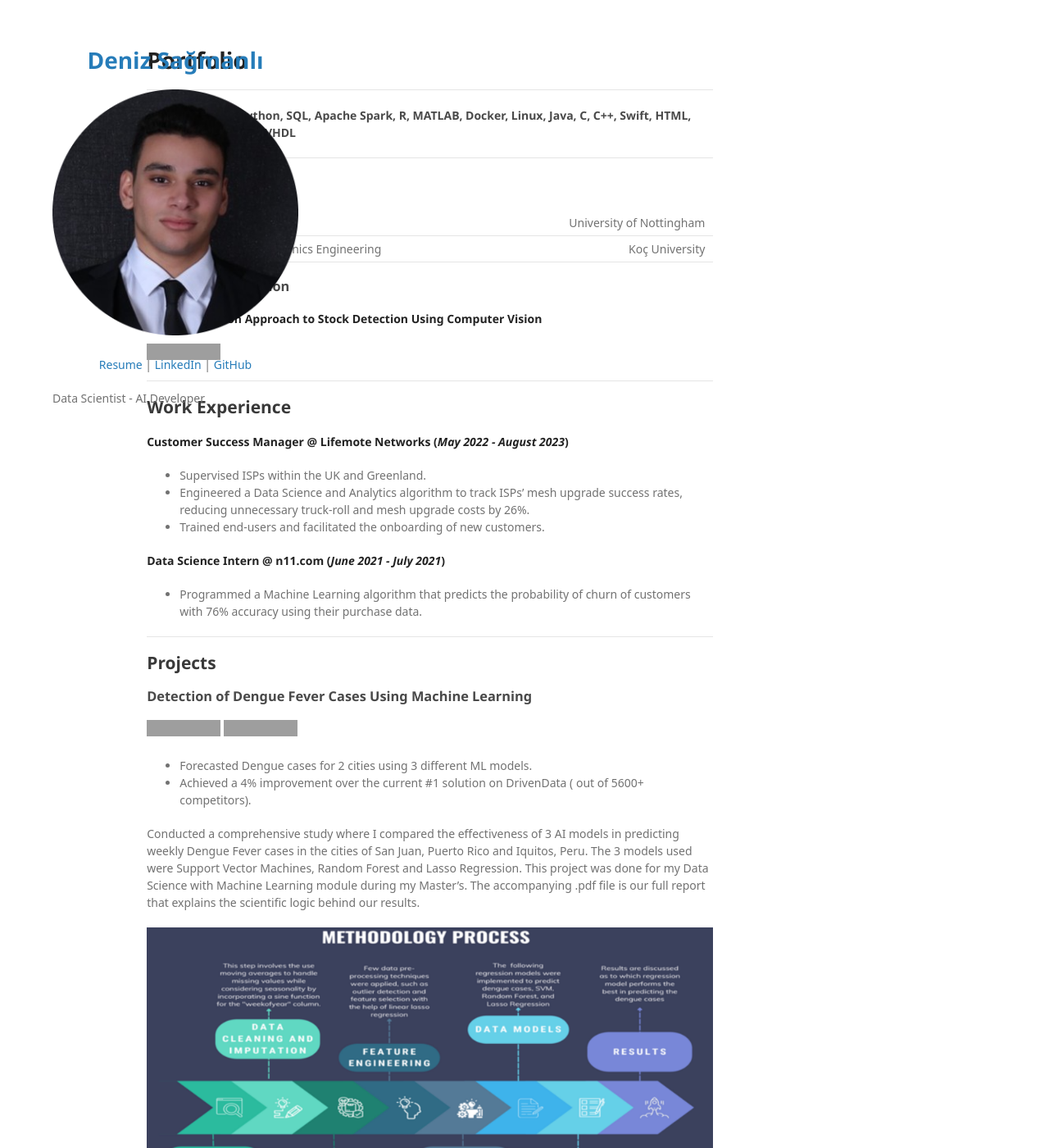
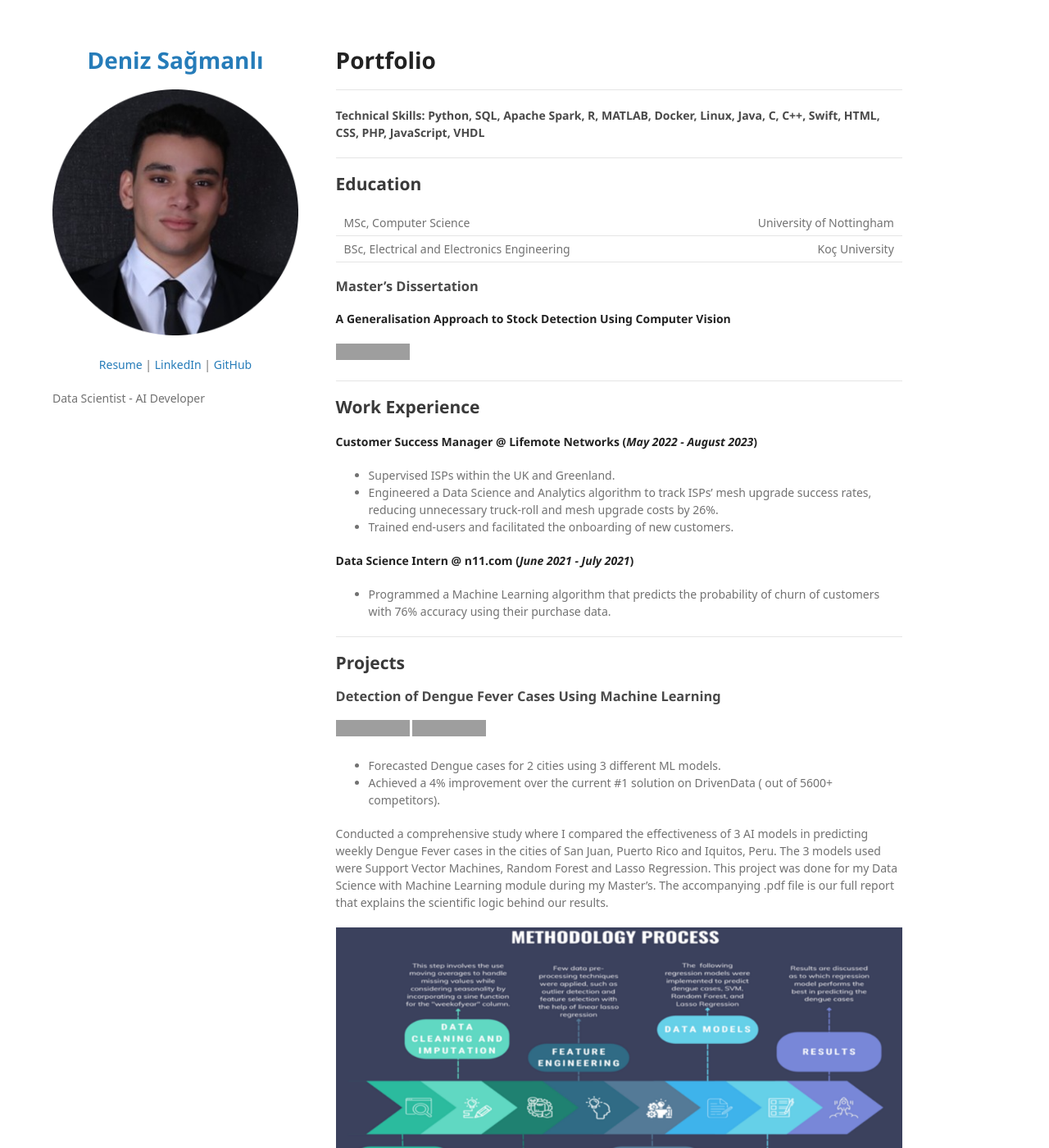
Before and after one commit to dsagmanli/dsagmanli.github.io, a Jekyll site: the page built from README.md, in a window 1280 px wide and 1400 px high. Shown: the whole window at 82% size. Built offline with Jekyll 4.4.1, drawn with Linux system fonts in a browser that asks for light colours; some web fonts are replaced; our own code applies the rules of GitHub Pages for plain Markdown files; grey boxes are pictures that could not be loaded.

Commit message:
Update jekyll-theme-minimal.scss

```diff
--- a/_sass/jekyll-theme-minimal.scss
+++ b/_sass/jekyll-theme-minimal.scss
@@ -177,7 +177,7 @@ strong {
 section {
   width: 60%; /* Set main content to 60% of the viewport */
   max-width: 1000px; /* Limit width for readability */
-  margin-left: 10%; /* Move it to the right of the sidebar */
+  margin-left: 30%; /* Move it to the right of the sidebar */
   padding-bottom: 50px;
 }
 
```
